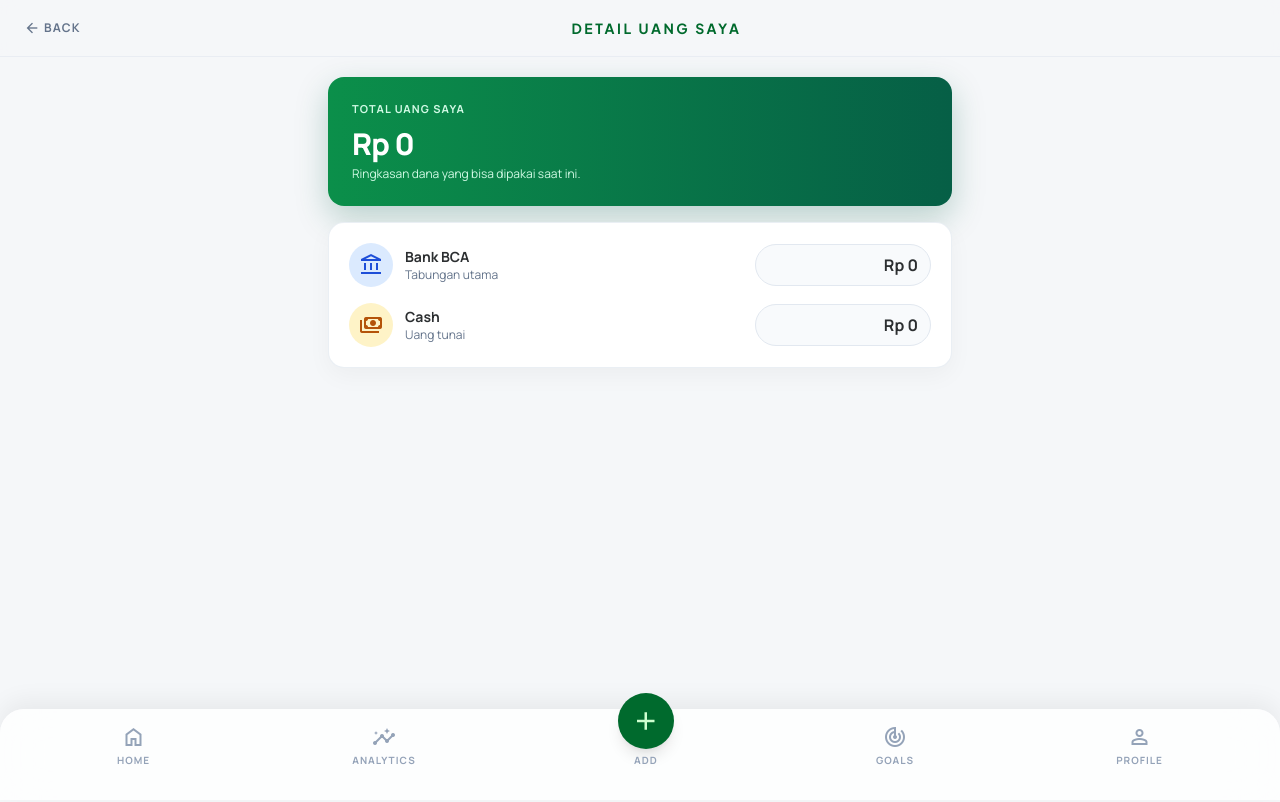
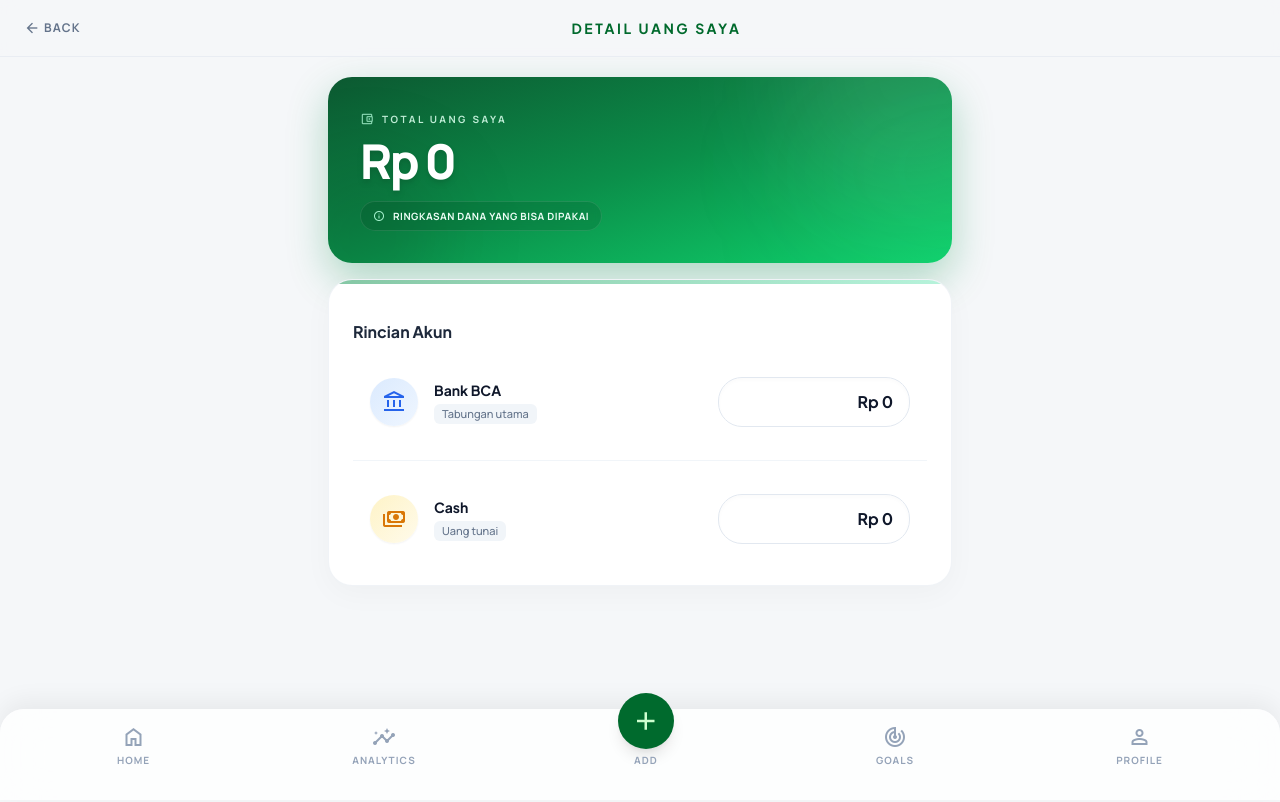
Before and after one commit to Fadilraflians/Apps-Duitflow, a React (Vite) app: page /money-details in a window 1280 px wide. Shown: the top 802 px of the page. Built offline with nearby package versions, Linux system fonts and the light colour scheme.

Commit message:
style: beautify MoneyDetails layout with premium cards

```diff
--- a/src/screens/MoneyDetails.jsx
+++ b/src/screens/MoneyDetails.jsx
@@ -62,40 +62,67 @@ export default function MoneyDetails() {
       </header>
 
       <main className="px-6 mt-5 max-w-2xl mx-auto space-y-4">
-        <section className="bg-gradient-to-r from-[#0b8f4a] to-[#065f46] text-white rounded-2xl p-6 shadow-[0_12px_32px_rgba(6,95,70,0.25)]">
-          <p className="text-[11px] uppercase tracking-widest font-bold text-emerald-100">Total Uang Saya</p>
-          <h2 className="text-3xl font-extrabold tracking-tight mt-2">{formatIDR(Math.max(totalAmount, 0))}</h2>
-          <p className="text-xs text-emerald-100 mt-1">Ringkasan dana yang bisa dipakai saat ini.</p>
+        {/* Hero Balance Banner */}
+        <section className="relative overflow-hidden bg-gradient-to-br from-[#0c5931] via-[#0b8f4a] to-[#0fd26c] dark:from-slate-900 dark:via-slate-800 dark:to-slate-900 text-white rounded-3xl p-8 shadow-[0_16px_40px_rgba(11,143,74,0.3)] dark:shadow-[0_16px_40px_rgba(0,0,0,0.5)] group">
+          {/* Decorative Glows */}
+          <div className="absolute top-0 right-0 w-64 h-64 bg-white/10 rounded-full blur-3xl -translate-y-1/2 translate-x-1/3 group-hover:scale-110 transition-transform duration-700 pointer-events-none"></div>
+          <div className="absolute bottom-0 left-0 w-40 h-40 bg-black/10 rounded-full blur-2xl translate-y-1/3 -translate-x-1/4 pointer-events-none"></div>
+          <div className="absolute top-1/2 left-1/2 w-full h-full bg-emerald-400/5 rounded-full blur-3xl -translate-y-1/2 translate-x-1/4 pointer-events-none"></div>
+
+          <div className="relative z-10">
+            <div className="flex items-center gap-2 mb-2">
+              <span className="material-symbols-outlined text-emerald-200/80 text-sm">account_balance_wallet</span>
+              <p className="text-[10px] uppercase tracking-[0.25em] font-bold text-emerald-100/90 dark:text-slate-400">Total Uang Saya</p>
+            </div>
+            <h2 className="text-4xl lg:text-5xl font-extrabold tracking-tighter drop-shadow-md mb-2">
+              {formatIDR(Math.max(totalAmount, 0))}
+            </h2>
+            <div className="inline-flex items-center gap-2 bg-black/10 dark:bg-black/20 backdrop-blur-sm border border-white/10 px-3 py-1.5 rounded-full mt-2">
+               <span className="material-symbols-outlined text-emerald-200 text-xs">info</span>
+               <p className="text-[10px] font-bold uppercase tracking-wider text-emerald-50 dark:text-slate-300">Ringkasan dana yang bisa dipakai</p>
+            </div>
+          </div>
         </section>
 
-        <section className="bg-white dark:bg-slate-900 rounded-2xl p-5 border border-slate-200/70 dark:border-slate-800 shadow-[0_8px_24px_rgba(0,0,0,0.04)] space-y-4">
-          <div className="flex items-center justify-between">
-            <div className="flex items-center gap-3">
-              <div className="w-11 h-11 rounded-xl bg-blue-100 dark:bg-blue-950/50 text-blue-700 dark:text-blue-300 flex items-center justify-center">
+        {/* Detailed Accounts List */}
+        <section className="bg-white dark:bg-slate-900 rounded-3xl p-6 border border-slate-200/50 dark:border-slate-800 shadow-[0_8px_30px_rgba(0,0,0,0.03)] dark:shadow-none space-y-4 relative overflow-hidden">
+          <div className="absolute top-0 left-0 w-full h-1 bg-gradient-to-r from-[#0b8f4a] to-emerald-300 opacity-50"></div>
+          <h3 className="font-['Plus_Jakarta_Sans'] font-bold text-base text-slate-800 dark:text-slate-200 mb-2">Rincian Akun</h3>
+
+          <div className="group flex flex-col sm:flex-row items-center justify-between p-4 rounded-2xl hover:bg-slate-50 dark:hover:bg-slate-800/50 transition-colors border border-transparent hover:border-slate-100 dark:hover:border-slate-700/50 gap-4">
+            <div className="flex items-center gap-4 w-full sm:w-auto">
+              <div className="w-12 h-12 rounded-xl bg-gradient-to-br from-blue-100 to-blue-50 dark:from-blue-900/40 dark:to-blue-950/20 text-blue-600 dark:text-blue-400 flex items-center justify-center shadow-sm group-hover:scale-105 transition-transform">
                 <span className="material-symbols-outlined">account_balance</span>
               </div>
               <div>
-                <p className="font-bold text-sm">Bank BCA</p>
-                <p className="text-xs text-slate-500 dark:text-slate-400">Tabungan utama</p>
+                <p className="font-['Plus_Jakarta_Sans'] font-bold text-sm text-slate-900 dark:text-slate-100">Bank BCA</p>
+                <p className="text-[11px] font-medium text-slate-500 dark:text-slate-400 bg-slate-100 dark:bg-slate-800 px-2 py-0.5 rounded-md mt-1 inline-block">Tabungan utama</p>
               </div>
             </div>
-            <p className="w-44 bg-slate-50 dark:bg-slate-950 border border-slate-200 dark:border-slate-700 rounded-xl px-3 py-2 text-right font-bold">
-              {formatIDR(bcaAmount)}
-            </p>
+            <div className="w-full sm:w-auto relative">
+              <p className="w-full sm:w-48 bg-white dark:bg-slate-950 border border-slate-200 dark:border-slate-700 rounded-xl px-4 py-3 text-right font-['Plus_Jakarta_Sans'] font-bold text-slate-900 dark:text-slate-100 shadow-[inset_0_2px_4px_rgba(0,0,0,0.02)] transition-colors group-hover:border-blue-200 dark:group-hover:border-blue-800">
+                {formatIDR(bcaAmount)}
+              </p>
+            </div>
           </div>
-          <div className="flex items-center justify-between">
-            <div className="flex items-center gap-3">
-              <div className="w-11 h-11 rounded-xl bg-amber-100 dark:bg-amber-950/50 text-amber-700 dark:text-amber-300 flex items-center justify-center">
+
+          <div className="w-full h-px bg-slate-100 dark:bg-slate-800/60"></div>
+
+          <div className="group flex flex-col sm:flex-row items-center justify-between p-4 rounded-2xl hover:bg-slate-50 dark:hover:bg-slate-800/50 transition-colors border border-transparent hover:border-slate-100 dark:hover:border-slate-700/50 gap-4">
+            <div className="flex items-center gap-4 w-full sm:w-auto">
+              <div className="w-12 h-12 rounded-xl bg-gradient-to-br from-amber-100 to-amber-50 dark:from-amber-900/40 dark:to-amber-950/20 text-amber-600 dark:text-amber-400 flex items-center justify-center shadow-sm group-hover:scale-105 transition-transform">
                 <span className="material-symbols-outlined">payments</span>
               </div>
               <div>
-                <p className="font-bold text-sm">Cash</p>
-                <p className="text-xs text-slate-500 dark:text-slate-400">Uang tunai</p>
+                <p className="font-['Plus_Jakarta_Sans'] font-bold text-sm text-slate-900 dark:text-slate-100">Cash</p>
+                <p className="text-[11px] font-medium text-slate-500 dark:text-slate-400 bg-slate-100 dark:bg-slate-800 px-2 py-0.5 rounded-md mt-1 inline-block">Uang tunai</p>
               </div>
             </div>
-            <p className="w-44 bg-slate-50 dark:bg-slate-950 border border-slate-200 dark:border-slate-700 rounded-xl px-3 py-2 text-right font-bold">
-              {formatIDR(cashAmount)}
-            </p>
+            <div className="w-full sm:w-auto relative">
+              <p className="w-full sm:w-48 bg-white dark:bg-slate-950 border border-slate-200 dark:border-slate-700 rounded-xl px-4 py-3 text-right font-['Plus_Jakarta_Sans'] font-bold text-slate-900 dark:text-slate-100 shadow-[inset_0_2px_4px_rgba(0,0,0,0.02)] transition-colors group-hover:border-amber-200 dark:group-hover:border-amber-800">
+                {formatIDR(cashAmount)}
+              </p>
+            </div>
           </div>
         </section>
       </main>
```
